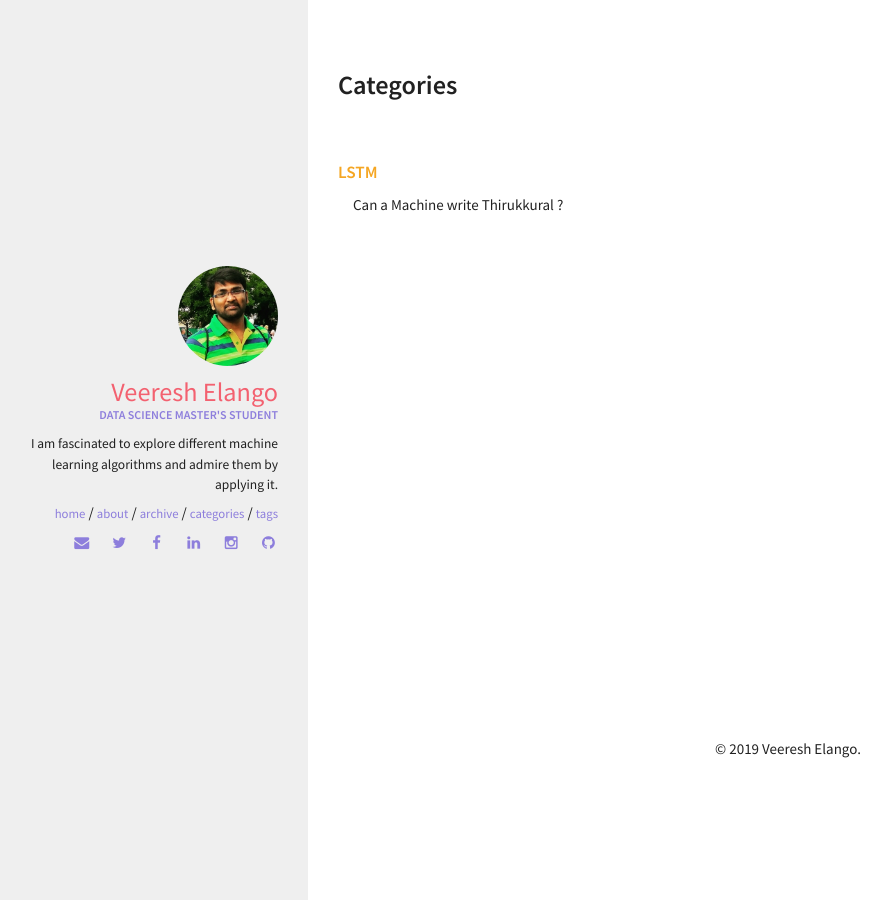
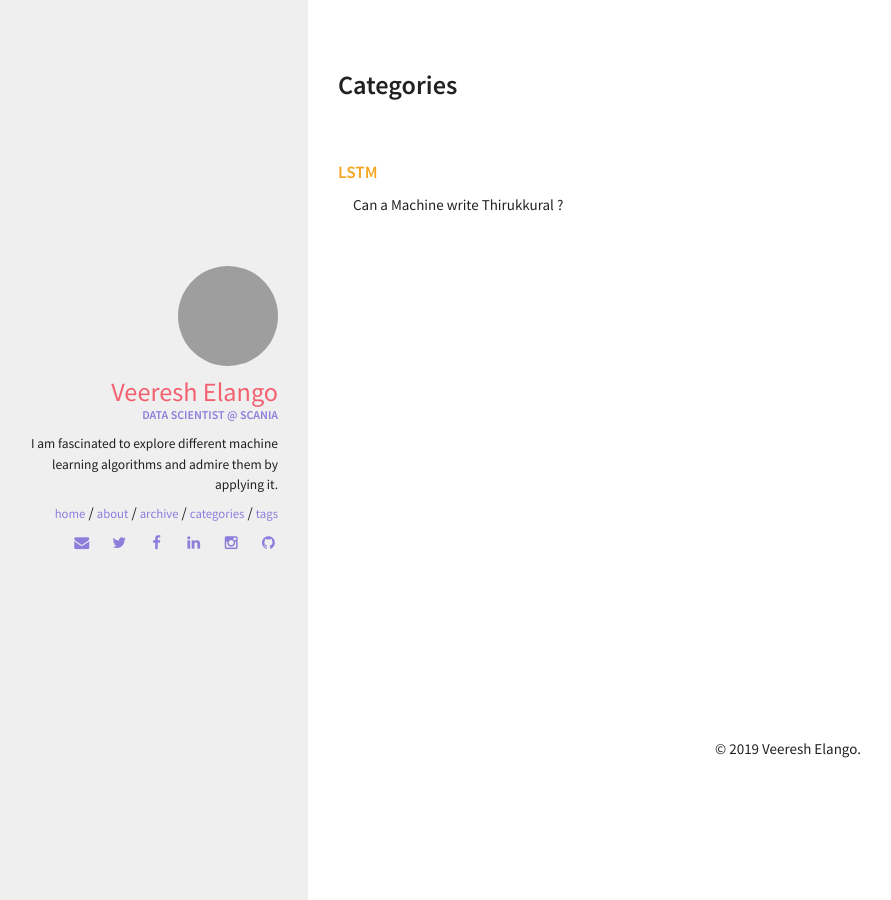
Before and after one commit to VeereshElango/veereshelango.github.io, a Jekyll site: the page built from categories/index.html, in a window 1280 px wide. Shown: the whole page, without its empty margins (12-903 px from the left). Built offline with Jekyll 4.4.1, drawn with Linux system fonts in a browser that asks for light colours.

Commit message:
home page update

```diff
--- a/_config.yml
+++ b/_config.yml
@@ -14,7 +14,7 @@ url: https://veereshelango.github.io
 # Jekyll configuration
 ####################################
 #
-timezone:          Europe/Paris
+timezone:          Europe/Stockholm
 markdown:          kramdown
 highlighter:       rouge
 excerpt_separator: <!--more-->
@@ -34,8 +34,8 @@ kramdown:
 #
 owner:
   name: Veeresh Elango
-  avatar: 450_600.jpg
-  job: "Data Science Master's Student"
+  avatar: suit.jpg
+  job: "Data Scientist @ Scania"
   bio: "I am fascinated to explore different machine learning algorithms and admire them by applying it."
   email: ecveer@gmail.com
   disqus-shortname: veereshelango
```
Also changed, not shown: favicon_old.ico (deleted), favicon_old.png (deleted), 10 other files.
